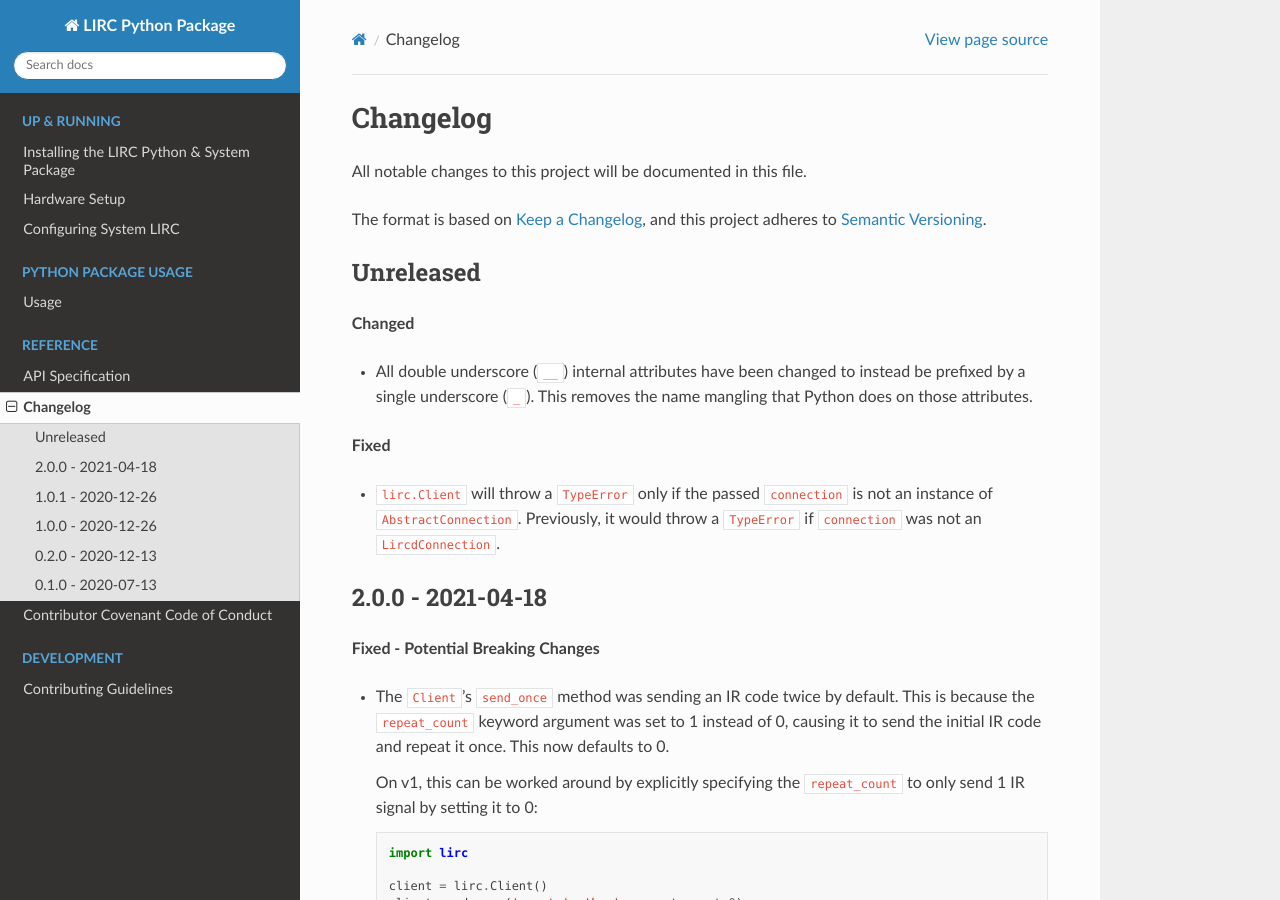
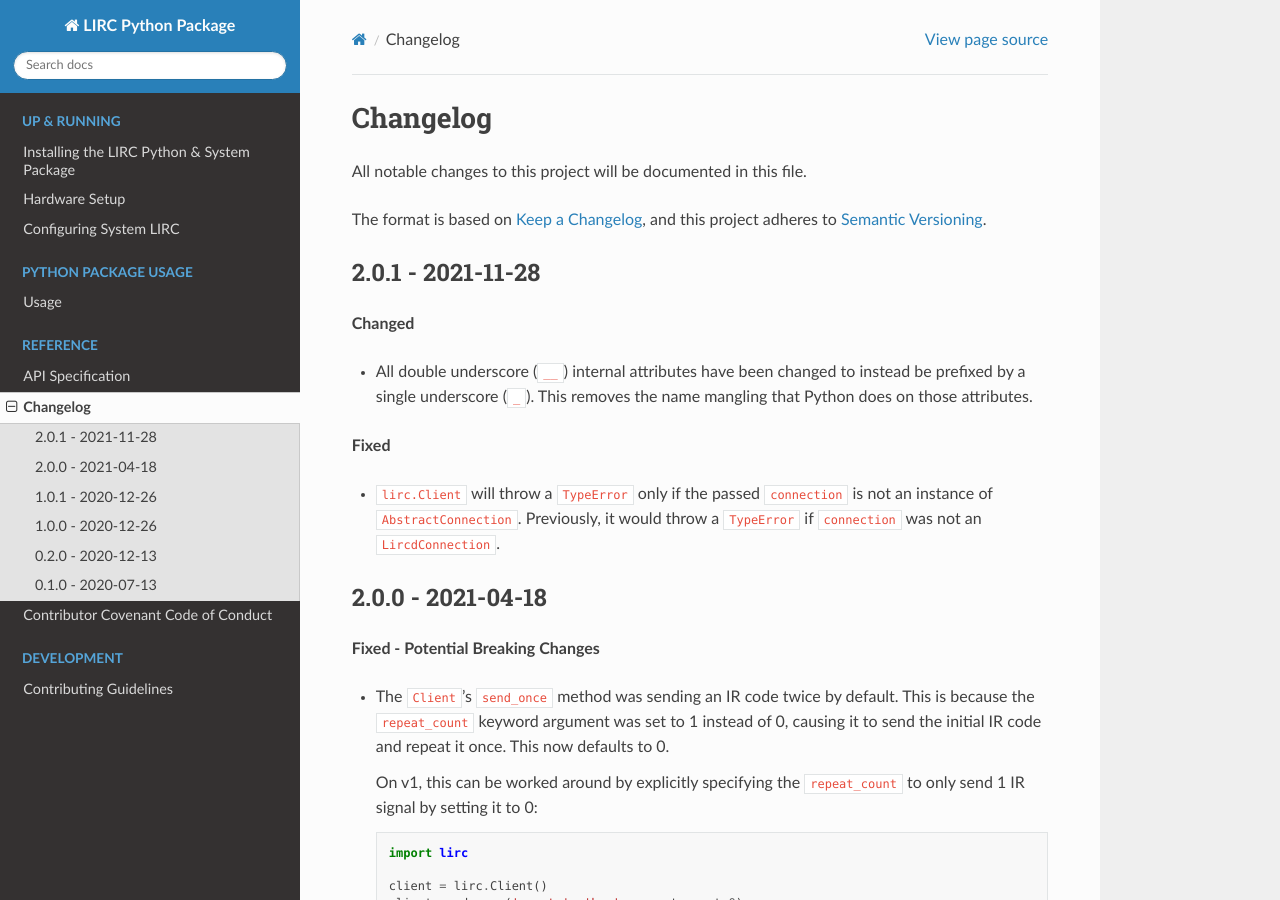
Before and after one commit to eugenetriguba/lirc, a Sphinx documentation site: the page built from docs/source/changelog.rst, in a window 1280 px wide and 900 px high. Built offline with Sphinx 7.4.7 and the Read the Docs theme 2.0.0, drawn with Linux system fonts in a browser that asks for light colours.

Commit message:
Bump version: 2.0.0 → 2.0.1

```diff
--- a/CHANGELOG.rst
+++ b/CHANGELOG.rst
@@ -7,7 +7,7 @@ The format is based on `Keep a
 Changelog <https://keepachangelog.com/en/1.0.0/>`_, and this project
 adheres to `Semantic Versioning <https://semver.org/spec/v2.0.0.html>`_.
 
-Unreleased
+2.0.1 - 2021-11-28
 ------------------
 
 **Changed**
--- a/docs/source/conf.py
+++ b/docs/source/conf.py
@@ -23,7 +23,7 @@ copyright = "2020, Eugene Triguba"
 author = "Eugene Triguba"
 
 # The full version, including alpha/beta/rc tags
-release = "2.0.0"
+release = "2.0.1"
 
 
 # -- General configuration ---------------------------------------------------
--- a/lirc/__init__.py
+++ b/lirc/__init__.py
@@ -1,6 +1,6 @@
 from lirc.client import Client
 from lirc.connection.lircd_connection import LircdConnection
 
-__version__ = "2.0.0"
+__version__ = "2.0.1"
 
 __all__ = ["Client", "LircdConnection"]
--- a/pyproject.toml
+++ b/pyproject.toml
@@ -1,6 +1,6 @@
 [tool.poetry]
 name = "lirc"
-version = "2.0.0"
+version = "2.0.1"
 description = "Interact with the daemon in the Linux Infrared Remote Control package"
 authors = ["Eugene Triguba <eugenetriguba@gmail.com>"]
 license = "MIT"
```
Also changed, not shown: .bumpversion.cfg.
